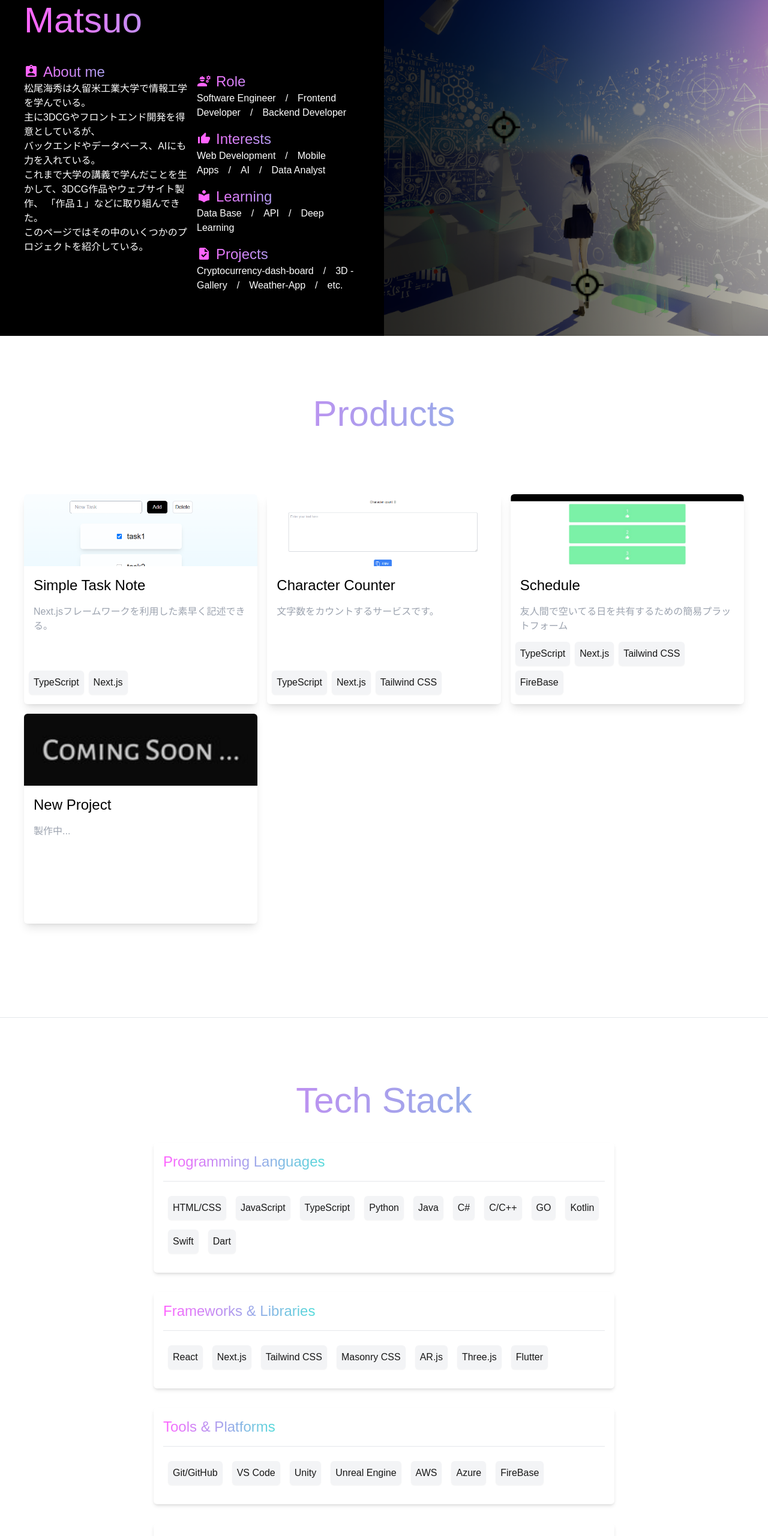
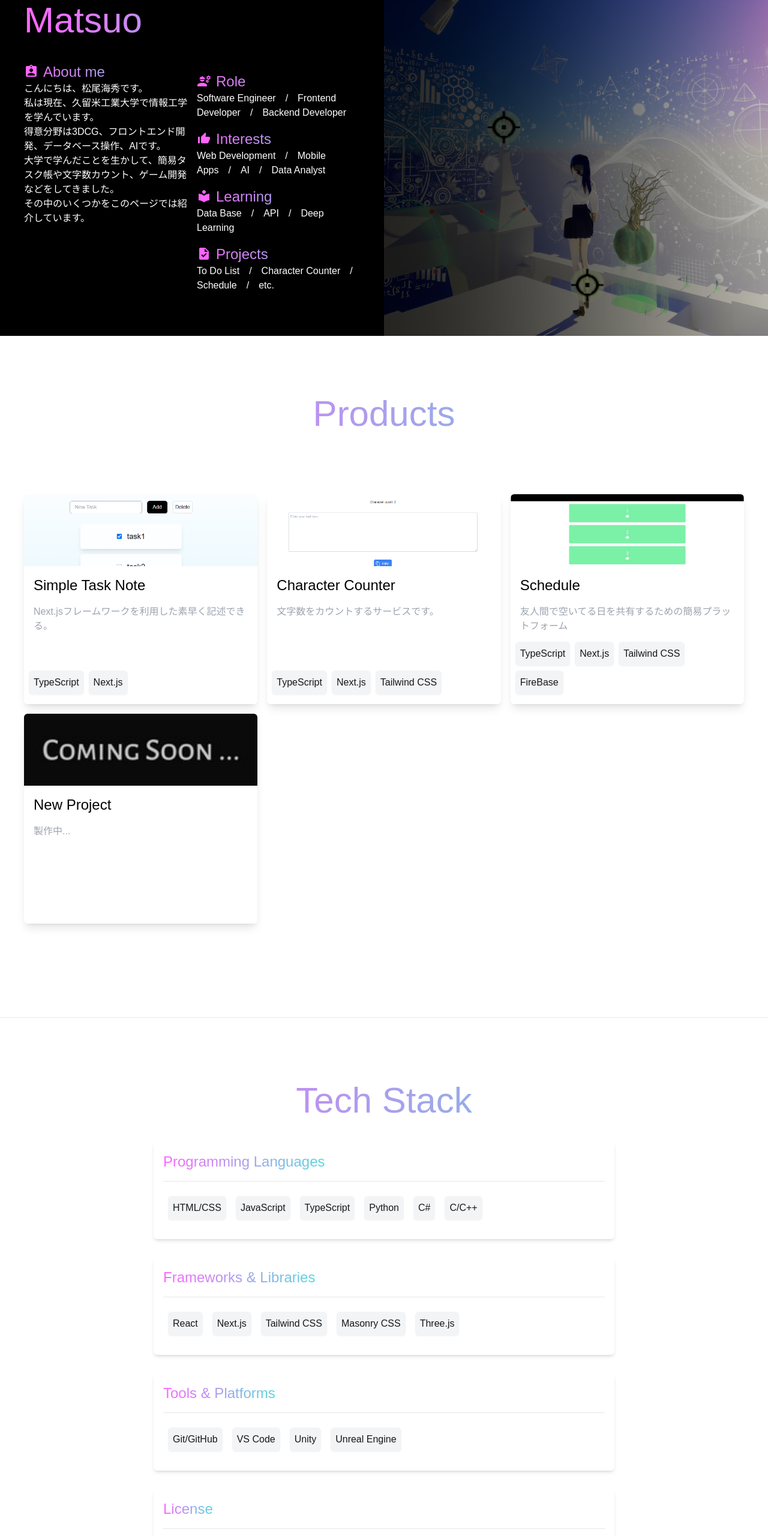
Before and after one commit to kaishu0723/engineer-portfolio-site, a Next.js app: page / in a window 1280 px wide. Shown: the part 160-2721 px from the top of the page at 60% size. Built offline with nearby package versions, Linux system fonts and the light colour scheme.

Commit message:
fix comment

```diff
--- a/src/app/components/footer.tsx
+++ b/src/app/components/footer.tsx
@@ -5,7 +5,7 @@ const footer = () => {
                 <h3 className="gText text-2xl text-center mt-4 mx-auto inline-block">Kaishu Matsuo</h3>
             </div>
             <p className="text-center">
-                A collage student who be learning infomation technology.
+                A university student studying information engineering.
             </p>
             <p className="text-center my-6">
                 m.kaishu0723@gmail.com
--- a/src/app/components/introduse.tsx
+++ b/src/app/components/introduse.tsx
@@ -15,12 +15,11 @@ const introduse = () => {
                     <section className="my-4 sm:w-1/2">
                         <h4 className="text-2xl gText"><AssignmentIndIcon style={{ color: '#FF64FF' }} className="relative top-[-3px] mr-2" />About me</h4>
                         <p>
-                            松尾海秀は久留米工業大学で情報工学を学んでいる。<br />
-                            主に3DCGやフロントエンド開発を得意としているが、<br />
-                            バックエンドやデータベース、AIにも力を入れている。<br />
-                            これまで大学の講義で学んだことを生かして、3DCG作品やウェブサイト製作、
-                            「作品１」などに取り組んできた。<br />
-                            このページではその中のいくつかのプロジェクトを紹介している。
+                            こんにちは、松尾海秀です。<br />
+                            私は現在、久留米工業大学で情報工学を学んでいます。<br />
+                            得意分野は3DCG、フロントエンド開発、データベース操作、AIです。<br />
+                            大学で学んだことを生かして、簡易タスク帳や文字数カウント、ゲーム開発などをしてきました。<br />
+                            その中のいくつかをこのページでは紹介しています。
                         </p>
                     </section>
                     <div className="my-4 sm:w-1/2">
@@ -38,7 +37,7 @@ const introduse = () => {
                         </section>
                         <section className="my-4">
                             <h4 className="text-2xl gText"><TaskIcon style={{ color: '#FF64FF' }} className="relative top-[-3px] mr-2" />Projects</h4>
-                            <p>Cryptocurrency-dash-board　/　3D - Gallery　/　Weather-App　/　etc.</p>
+                            <p>To Do List　/　Character Counter　/　Schedule　/　etc.</p>
                         </section>
                     </div>
                 </div>
--- a/src/app/components/skill.tsx
+++ b/src/app/components/skill.tsx
@@ -2,15 +2,15 @@ const skill = () => {
     const skills=[
         {
             category:"Programming Languages",
-            items:["HTML/CSS","JavaScript","TypeScript","Python","Java","C#","C/C++","GO","Kotlin","Swift","Dart"],
+            items:["HTML/CSS","JavaScript","TypeScript","Python","C#","C/C++"],
         },
         {
             category:"Frameworks & Libraries",
-            items:["React","Next.js","Tailwind CSS","Masonry CSS","AR.js","Three.js","Flutter"],
+            items:["React","Next.js","Tailwind CSS","Masonry CSS","Three.js"],
         },
         {
             category:"Tools & Platforms",
-            items:["Git/GitHub","VS Code","Unity","Unreal Engine","AWS","Azure","FireBase"],
+            items:["Git/GitHub","VS Code","Unity","Unreal Engine"],
         },
         {
             category:"License",
```
